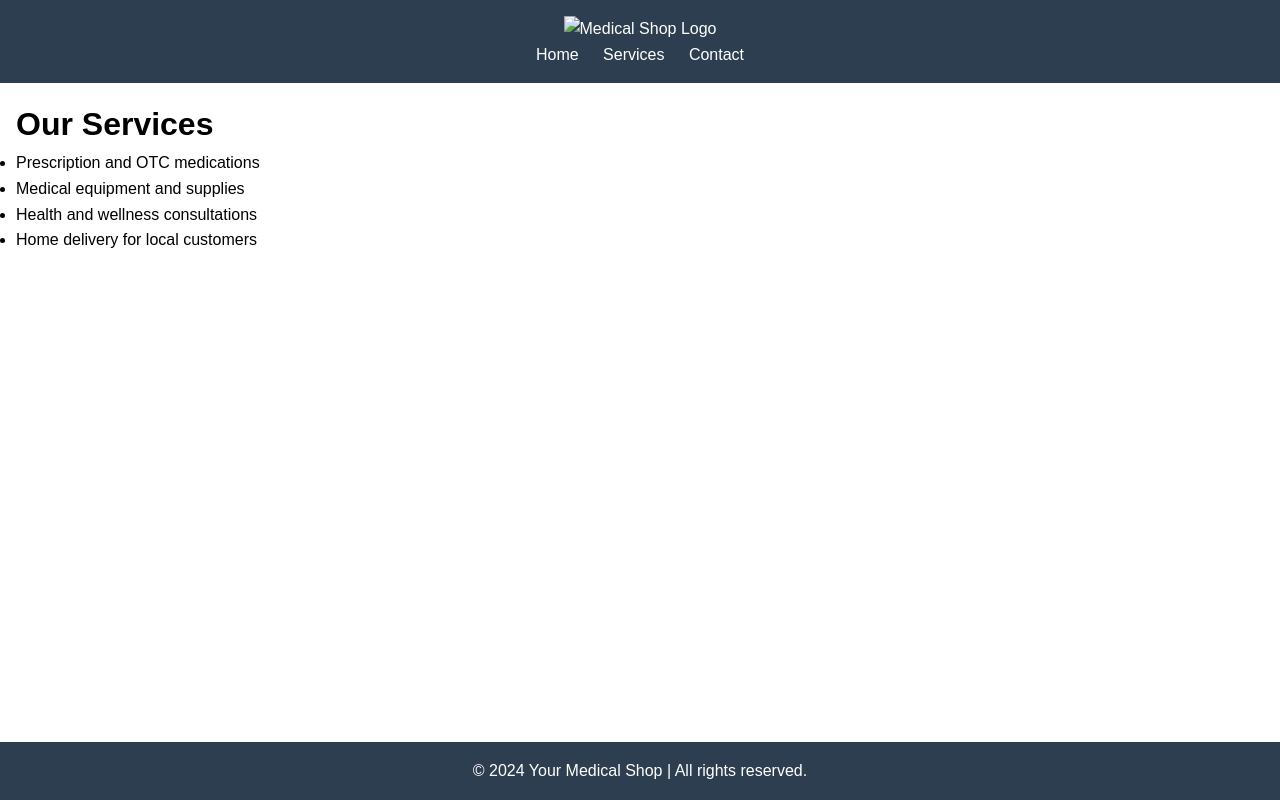
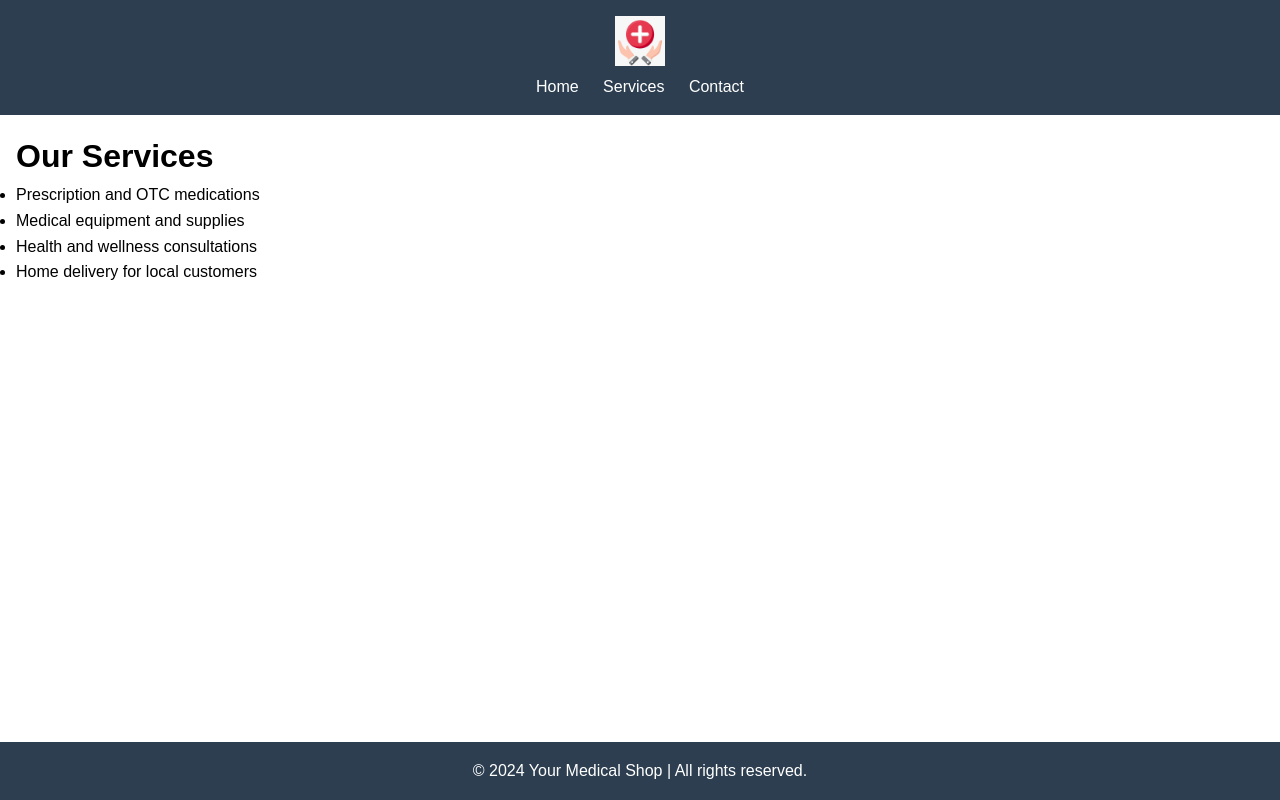
Before and after one commit to saifi-05/panchamkidawa, a plain HTML site: page services.html in a window 1280 px wide. Drawn offline with Linux system fonts and the light colour scheme.

Commit message:
Update services.html

```diff
--- a/services.html
+++ b/services.html
@@ -8,7 +8,7 @@
 </head>
 <body>
     <header>
-        <img src="images/logo.png" alt="Medical Shop Logo" class="logo">
+        <img src="images/logo.jpeg" alt="Medical Shop Logo" class="logo">
         <nav>
             <ul>
                 <li><a href="index.html">Home</a></li>
```
